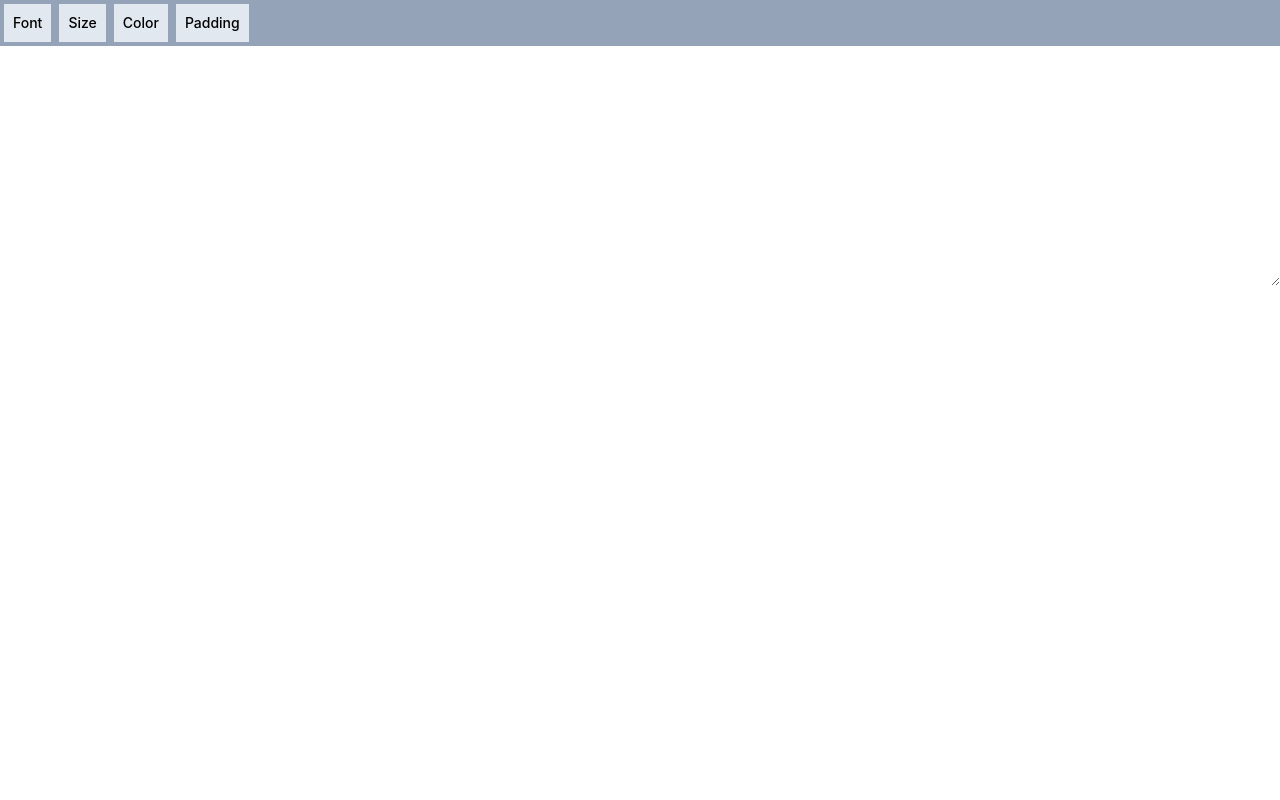
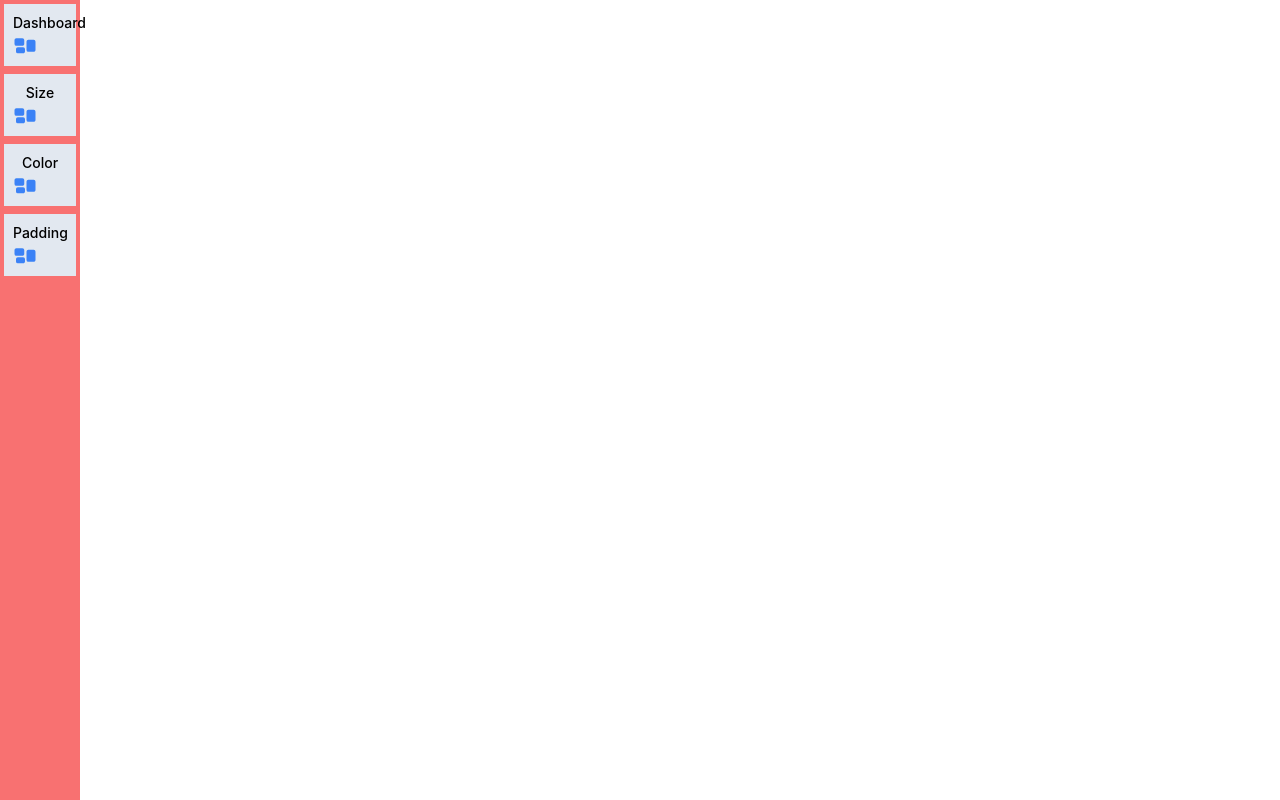
Before and after one commit to CodeSH85/React-TS-Tailwind, a React (Vite) app: page / in a window 1280 px wide. Built offline with nearby package versions, Linux system fonts and the light colour scheme.

Commit message:
add heroicons

```diff
--- a/package.json
+++ b/package.json
@@ -9,6 +9,7 @@
     "preview": "vite preview"
   },
   "dependencies": {
+    "@heroicons/react": "^2.0.16",
     "localforage": "^1.10.0",
     "match-sorter": "^6.3.1",
     "react": "^18.2.0",
--- a/src/App.tsx
+++ b/src/App.tsx
@@ -1,6 +1,6 @@
 import React, { Component, useState } from 'react'
 import reactLogo from './assets/react.svg'
-import TextEditor from './components/TextEditor'
+import TextEditor from './components/MainView'
 
 // const test = toolbar;
 
--- a/src/components/TextEditor.tsx
+++ b/src/components/MainView.tsx
@@ -1,15 +1,13 @@
 import React, { Component, useState } from "react";
-import Toolbar from "./Toolbar";
-import Textarea from "./Textarea";
+import Toolbar from "./Sidebar/Sidebar";
 
-function TextEditor() {
+function MainView() {
   Component
   return (
     <div className="w-full fixed top-0">
       <Toolbar />
-      <Textarea />
     </div>
   )
 }
 
-export default TextEditor;
+export default MainView;
--- a/src/components/toolbar.tsx
+++ b/src/components/Sidebar/Sidebar.tsx
@@ -1,44 +1,45 @@
 import React, { useState } from "react";
-import './toolbar.css';
+import './Sidebar.css';
+import { RectangleGroupIcon } from '@heroicons/react/24/solid';
 
 interface Toolbar {
   title: string,
-  active: boolean,
+  icon: string,
   label: string,
   type: string
 }
 
-function Toolbar() {
+function Sidebar() {
 
   const [toolbar, setToolbar] = useState<Toolbar[]>(
     [
       {
-        title: 'Font',
-        active: true,
+        title: 'Dashboard',
+        icon: '',
         label: 'Font',
         type: 'button'
       },
       {
         title: 'Size',
-        active: true,
+        icon: '',
         label: 'Size',
         type: 'button'
       },
       {
         title: 'Color',
-        active: true,
+        icon: '',
         label: 'color',
         type: 'button'
       },
       {
         title: 'divider',
-        active: true,
+        icon: '',
         label: 'divider',
         type: 'divider'
       },
       {
         title: 'Padding',
-        active: true,
+        icon: '',
         label: 'padding',
         type: 'button'
       }
@@ -47,7 +48,7 @@ function Toolbar() {
 
   return (
     <div>
-      <div className="flex w-full bg-slate-400">
+      <div className="flex flex-col min-h-screen bg-red-400 w-20">
         {toolbar.map((tool, i)=> {
           if (tool.type === 'button') {
             return <button
@@ -55,6 +56,7 @@ function Toolbar() {
               className="text-black bg-slate-200
                border-spacing-1 p-2 m-1 text-sm rounded-none">
                 {tool.title}
+                <RectangleGroupIcon className="h-6 w-6 text-blue-500"/>
               </button>
           }
           if (tool.type === 'divider') {
@@ -66,4 +68,4 @@ function Toolbar() {
   )
 }
 
-export default Toolbar;
+export default Sidebar;
--- a/src/components/textarea.tsx
+++ /dev/null
@@ -1,19 +0,0 @@
-import { useState } from "react";
-
-function Textarea() {
-
-  return (
-    <section>
-      <textarea
-        name=""
-        id=""
-        rows={10}
-        className="w-full min-h-full"
-      >
-
-      </textarea>
-    </section>
-  )
-}
-
-export default Textarea;
```
Also changed, not shown: src/components/Sidebar/Side_bar.json (added, +32 -0 lines), src/components/Sidebar/Sidebar.css (added), 1 other file (tests, documents, lock files or other folders).
